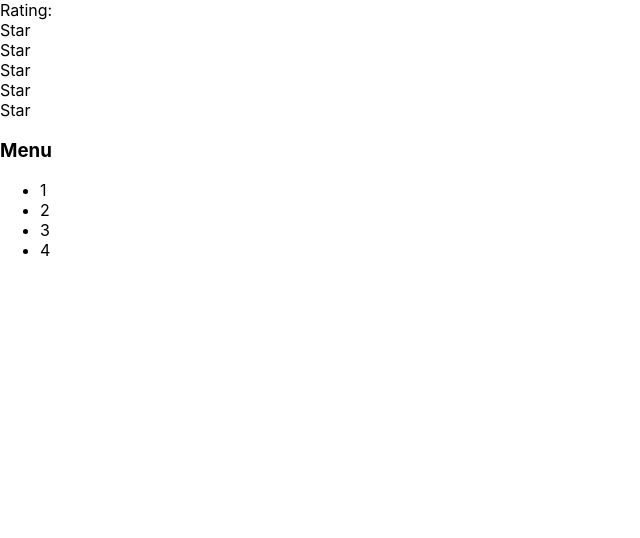
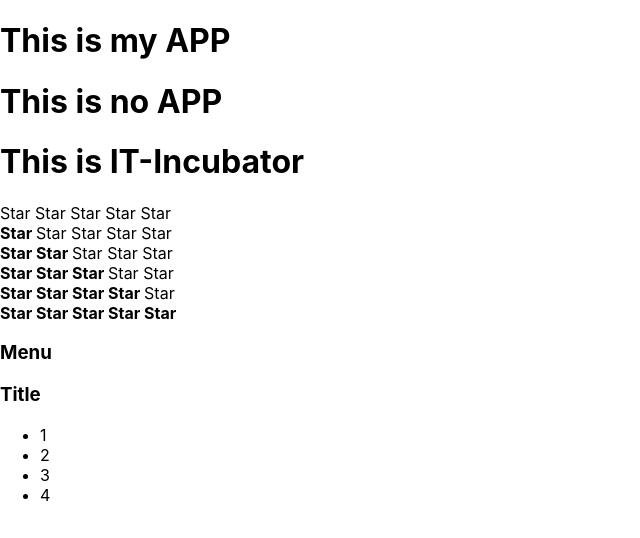
Before and after one commit to talerqa/typescript, a React (Create React App) app: page / in a window 1280 px wide. Shown: the top 538 px of the page, without its empty margins (0-640 px from the left). Built offline with nearby package versions, Linux system fonts and the light colour scheme.

Commit message:
feat: add props.title for Accordion

```diff
--- a/src/App.tsx
+++ b/src/App.tsx
@@ -1,69 +1,30 @@
 import React from 'react';
 import './App.css';
-
-//import Star from "./Star";
+import {Accordion} from "./components/accordion/Accordion";
+import Rating from "./components/rating/Rating";
 
 function App() {
   console.log('App rendered')
   return (
     <div>
-      <Rating/>
+      <PageTitle title={'This is my APP'}/>
+      <PageTitle title={'This is no APP'}/>
+      <PageTitle title={'This is IT-Incubator'}/>
+      <Rating value={0}/>
+      <Rating value={1}/>
+      <Rating value={2}/>
+      <Rating value={3}/>
+      <Rating value={4}/>
+      <Rating value={5}/>
       <Accordion/>
     </div>
   )
 }
 
-function Rating() {
-  console.log('Rating rendered')
-  return (
-    <div>
-      <RatingTitle/>
-      <Star/>
-      <Star/>
-      <Star/>
-      <Star/>
-      <Star/>
-    </div>
-  )
+function PageTitle(props: any) {
+  console.log('PageTitle rendered');
+  return <h1> {props.title} </h1>
 }
 
-function RatingTitle() {
-  console.log('RatingTitle rendered');
-  return <>Rating:</>
-}
-
-function Star() {
-  console.log('Star rendered')
-  return (
-    <div>Star</div>
-  )
-}
-
-function Accordion() {
-  console.log('Accordion rendered')
-  return (
-    <div>
-      <AccordionTitle/>
-      <AccordionBody/>
-    </div>
-  )
-}
-
-function AccordionTitle() {
-  console.log('AccordionTitle rendered')
-  return <h3>Menu</h3>
-}
-
-function AccordionBody() {
-  console.log('AccordionBody rendered')
-  return (<div>
-    <ul>
-      <li>1</li>
-      <li>2</li>
-      <li>3</li>
-      <li>4</li>
-    </ul>
-  </div>)
-}
 
 export default App;
--- a/src/components/accordion/Accordion.tsx
+++ b/src/components/accordion/Accordion.tsx
@@ -0,0 +1,29 @@
+import React from "react";
+
+export function Accordion(props: any) {
+  console.log('Accordion rendered')
+  return (
+    <div>
+      <AccordionTitle title={'Menu'}/>
+      <AccordionTitle title={'Title'}/>
+      <AccordionBody/>
+    </div>
+  )
+}
+
+function AccordionTitle(props: any) {
+  console.log('AccordionTitle rendered')
+  return <h3> {props.title} </h3>
+}
+
+function AccordionBody() {
+  console.log('AccordionBody rendered')
+  return (<div>
+    <ul>
+      <li>1</li>
+      <li>2</li>
+      <li>3</li>
+      <li>4</li>
+    </ul>
+  </div>)
+}
--- a/src/components/rating/Rating.tsx
+++ b/src/components/rating/Rating.tsx
@@ -0,0 +1,78 @@
+import React from "react";
+
+function Rating(props: any) {
+  console.log('Rating rendered');
+  if (props.value === 1) {
+    return (
+      <div>
+        <Star selected={true}/>
+        <Star selected={false}/>
+        <Star selected={false}/>
+        <Star selected={false}/>
+        <Star selected={false}/>
+      </div>)
+  }
+  else if (props.value === 2) {
+    return (
+      <div>
+        <Star selected={true}/>
+        <Star selected={true}/>
+        <Star selected={false}/>
+        <Star selected={false}/>
+        <Star selected={false}/>
+      </div>)
+  }
+  else if (props.value === 3) {
+    return (
+      <div>
+        <Star selected={true}/>
+        <Star selected={true}/>
+        <Star selected={true}/>
+        <Star selected={false}/>
+        <Star selected={false}/>
+      </div>)
+  }
+  else if (props.value === 4) {
+    return (
+      <div>
+        <Star selected={true}/>
+        <Star selected={true}/>
+        <Star selected={true}/>
+        <Star selected={true}/>
+        <Star selected={false}/>
+      </div>)
+  }
+  else if (props.value === 5) {
+    return (
+      <div>
+        <Star selected={true}/>
+        <Star selected={true}/>
+        <Star selected={true}/>
+        <Star selected={true}/>
+        <Star selected={true}/>
+      </div>)
+  }
+  return (<div>
+      <Star selected={false}/>
+      <Star selected={false}/>
+      <Star selected={false}/>
+      <Star selected={false}/>
+      <Star selected={false}/>
+    </div>);
+}
+
+function Star(props: any) {
+  console.log('Star rendered');
+  if (props.selected === true) {
+    return (
+      <span><b>Star </b></span>
+    )
+  } else {
+    return (
+      <span>Star </span>
+    )
+  }
+}
+
+
+export default Rating
```
